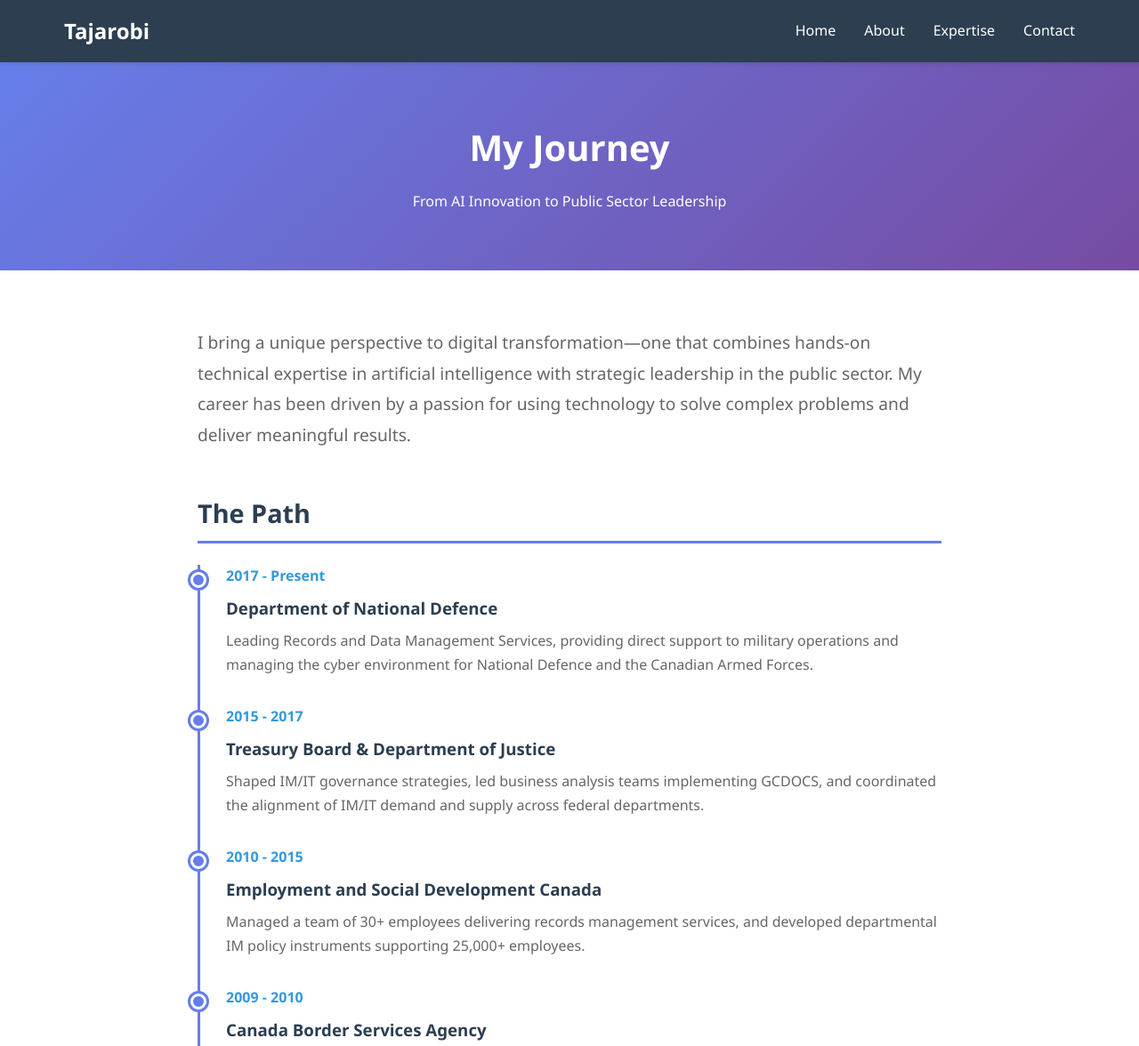
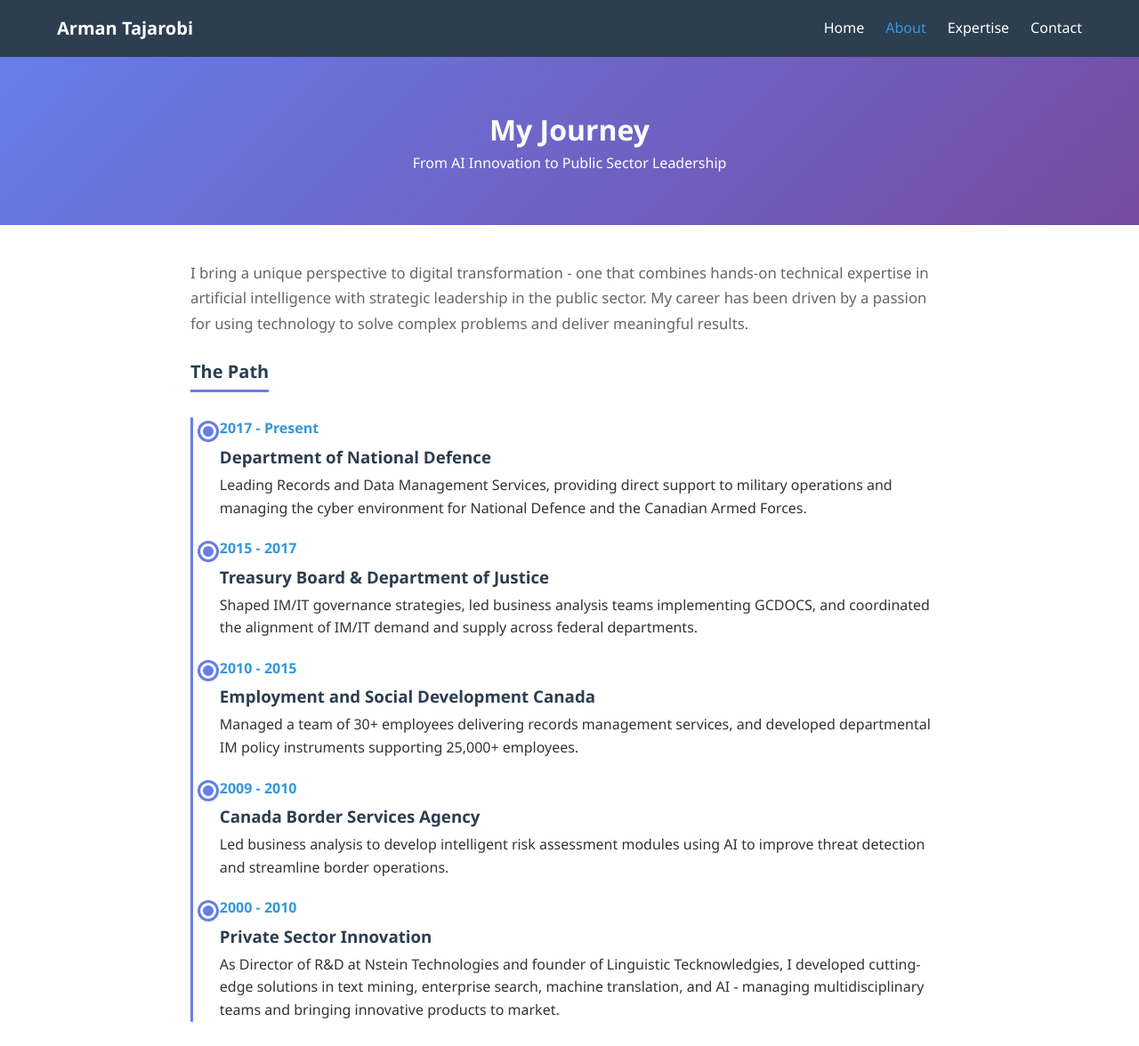
Before and after one commit to Tajarman/mywebsite, a plain HTML site: page about.html in a window 1280 px wide. Shown: the top 1176 px of the page at 89% size. Drawn offline with Linux system fonts and the light colour scheme.

Commit message:
Update about.html

```diff
--- a/about.html
+++ b/about.html
@@ -1,236 +1,126 @@
 <!DOCTYPE html>
 <html lang="en">
 <head>
-    <meta charset="UTF-8">
-    <meta name="viewport" content="width=device-width, initial-scale=1.0">
-    <title>About - Tajarobi</title>
+  <meta charset="utf-8" />
+  <meta name="viewport" content="width=device-width,initial-scale=1" />
+  <title>About - Arman Tajarobi</title>
+  <meta name="description" content="About Arman Tajarobi - career, values, and journey in AI and public sector leadership." />
   <style>
-        * {
-            margin: 0;
-            padding: 0;
-            box-sizing: border-box;
-        }
-        body {
-            font-family: 'Segoe UI', Tahoma, Geneva, Verdana, sans-serif;
-            line-height: 1.6;
-            color: #333;
-        }
-        nav {
-            background: #2c3e50;
-            padding: 1rem 0;
-            position: sticky;
-            top: 0;
-            z-index: 100;
-            box-shadow: 0 2px 5px rgba(0,0,0,0.1);
-        }
-        nav .container {
-            max-width: 1200px;
-            margin: 0 auto;
-            padding: 0 2rem;
-            display: flex;
-            justify-content: space-between;
-            align-items: center;
-        }
-        nav .logo {
-            color: white;
-            font-size: 1.5rem;
-            font-weight: bold;
-        }
-        nav ul {
-            list-style: none;
-            display: flex;
-            gap: 2rem;
-        }
-        nav a {
-            color: white;
-            text-decoration: none;
-            transition: color 0.3s;
-        }
-        nav a:hover {
-            color: #3498db;
-        }
-        .page-header {
-            background: linear-gradient(135deg, #667eea 0%, #764ba2 100%);
-            color: white;
-            padding: 4rem 2rem;
-            text-align: center;
-        }
-        .page-header h1 {
-            font-size: 2.5rem;
-            margin-bottom: 1rem;
-        }
-        .content {
-            max-width: 900px;
-            margin: 0 auto;
-            padding: 4rem 2rem;
-        }
-        .intro {
-            font-size: 1.2rem;
-            color: #666;
-            margin-bottom: 3rem;
-            line-height: 1.8;
-        }
-        .journey-section {
-            margin-bottom: 4rem;
-        }
-        .journey-section h2 {
-            color: #2c3e50;
-            font-size: 1.8rem;
-            margin-bottom: 1.5rem;
-            padding-bottom: 0.5rem;
-            border-bottom: 3px solid #667eea;
-        }
-        .timeline {
-            position: relative;
-            padding-left: 2rem;
-        }
-        .timeline::before {
-            content: '';
-            position: absolute;
-            left: 0;
-            top: 0;
-            bottom: 0;
-            width: 3px;
-            background: #667eea;
-        }
-        .timeline-item {
-            margin-bottom: 2rem;
-            position: relative;
-        }
-        .timeline-item::before {
-            content: '';
-            position: absolute;
-            left: -2.5rem;
-            top: 0.5rem;
-            width: 12px;
-            height: 12px;
-            border-radius: 50%;
-            background: #667eea;
-            border: 3px solid white;
-            box-shadow: 0 0 0 3px #667eea;
-        }
-        .timeline-item h3 {
-            color: #2c3e50;
-            margin-bottom: 0.5rem;
-        }
-        .timeline-item .period {
-            color: #3498db;
-            font-weight: bold;
-            margin-bottom: 0.5rem;
-        }
-        .timeline-item p {
-            color: #666;
-            line-height: 1.7;
-        }
-        .values-grid {
-            display: grid;
-            grid-template-columns: repeat(auto-fit, minmax(250px, 1fr));
-            gap: 2rem;
-            margin-top: 2rem;
-        }
-        .value-card {
-            background: #f8f9fa;
-            padding: 1.5rem;
-            border-radius: 8px;
-            text-align: center;
-        }
-        .value-card h3 {
-            color: #2c3e50;
-            margin-bottom: 0.5rem;
-        }
-        @media (max-width: 768px) {
-            .timeline {
-                padding-left: 1.5rem;
-            }
+    * { margin:0; padding:0; box-sizing:border-box; }
+    body { font-family:'Segoe UI', Tahoma, Geneva, Verdana, sans-serif; color:#333; line-height:1.6; }
+    nav { background:#2c3e50; padding:1rem 0; position:sticky; top:0; z-index:100; }
+    .nav-container { max-width:1200px; margin:0 auto; padding:0 1.5rem; display:flex; align-items:center; justify-content:space-between; }
+    .logo { color:#fff; font-weight:700; font-size:1.25rem; }
+    .menu-toggle { display:none; background:transparent; border:0; color:#fff; cursor:pointer; }
+    .menu-toggle .bar { width:22px; height:2px; background:#fff; display:block; margin:4px 0; border-radius:2px; }
+    nav ul { list-style:none; display:flex; gap:1.5rem; }
+    nav a { color:#fff; text-decoration:none; }
+    nav a:hover, nav a.active { color:#3498db; }
+
+    .page-header { background:linear-gradient(135deg,#667eea,#764ba2); color:#fff; padding:3.5rem 1.5rem; text-align:center; }
+    .content { max-width:900px; margin:0 auto; padding:2.5rem 1.5rem; }
+    .intro { font-size:1.05rem; color:#666; margin-bottom:1.5rem; line-height:1.7; }
+    .journey-section { margin-bottom:2rem; }
+    .journey-section h2 { color:#2c3e50; font-size:1.25rem; margin-bottom:.75rem; border-bottom:3px solid #667eea; display:inline-block; padding-bottom:.25rem; }
+    .timeline { position:relative; padding-left:1.25rem; margin-top:1rem; }
+    .timeline::before { content:''; position:absolute; left:0; top:0; bottom:0; width:3px; background:#667eea; border-radius:2px; }
+    .timeline-item { margin-bottom:1.25rem; position:relative; padding-left:.8rem; }
+    .timeline-item::before { content:''; position:absolute; left:-9px; top:.4rem; width:12px; height:12px; border-radius:50%; background:#667eea; border:3px solid #fff; box-shadow:0 0 0 3px #667eea; }
+    .timeline-item h3 { color:#2c3e50; margin-bottom:.25rem; }
+    .timeline-item .period { color:#3498db; font-weight:700; margin-bottom:.25rem; display:block; }
+    .values-grid { display:grid; grid-template-columns:repeat(auto-fit,minmax(200px,1fr)); gap:1rem; margin-top:1rem; }
+    .value-card { background:#f8f9fa; padding:1rem; border-radius:8px; text-align:center; }
+    @media (max-width:768px) {
+      .menu-toggle { display:block; }
+      nav ul { display:none; position:absolute; right:16px; top:64px; background:#2c3e50; padding:1rem; border-radius:6px; flex-direction:column; gap:.7rem; }
+      nav ul.show { display:flex; }
     }
   </style>
 </head>
 <body>
   <nav>
-        <div class="container">
-            <div class="logo">Tajarobi</div>
+    <div class="nav-container">
+      <div class="logo">Arman Tajarobi</div>
+      <button class="menu-toggle" aria-expanded="false" aria-label="Toggle menu"><span class="bar"></span><span class="bar"></span><span class="bar"></span></button>
       <ul>
         <li><a href="index.html">Home</a></li>
-                <li><a href="about.html">About</a></li>
+        <li><a href="about.html" class="active">About</a></li>
         <li><a href="expertise.html">Expertise</a></li>
         <li><a href="contact.html">Contact</a></li>
       </ul>
     </div>
   </nav>
 
-    <div class="page-header">
+  <header class="page-header">
     <h1>My Journey</h1>
     <p>From AI Innovation to Public Sector Leadership</p>
-    </div>
+  </header>
 
-    <div class="content">
-        <p class="intro">
-            I bring a unique perspective to digital transformation—one that combines hands-on technical expertise in artificial intelligence with strategic leadership in the public sector. My career has been driven by a passion for using technology to solve complex problems and deliver meaningful results.
-        </p>
+  <main class="content">
+    <p class="intro">I bring a unique perspective to digital transformation - one that combines hands-on technical expertise in artificial intelligence with strategic leadership in the public sector. My career has been driven by a passion for using technology to solve complex problems and deliver meaningful results.</p>
 
-        <div class="journey-section">
+    <section class="journey-section">
       <h2>The Path</h2>
       <div class="timeline">
         <div class="timeline-item">
-                    <div class="period">2017 - Present</div>
+          <span class="period">2017 - Present</span>
           <h3>Department of National Defence</h3>
           <p>Leading Records and Data Management Services, providing direct support to military operations and managing the cyber environment for National Defence and the Canadian Armed Forces.</p>
         </div>
 
         <div class="timeline-item">
-                    <div class="period">2015 - 2017</div>
-                    <h3>Treasury Board & Department of Justice</h3>
+          <span class="period">2015 - 2017</span>
+          <h3>Treasury Board &amp; Department of Justice</h3>
           <p>Shaped IM/IT governance strategies, led business analysis teams implementing GCDOCS, and coordinated the alignment of IM/IT demand and supply across federal departments.</p>
         </div>
 
         <div class="timeline-item">
-                    <div class="period">2010 - 2015</div>
+          <span class="period">2010 - 2015</span>
           <h3>Employment and Social Development Canada</h3>
           <p>Managed a team of 30+ employees delivering records management services, and developed departmental IM policy instruments supporting 25,000+ employees.</p>
         </div>
 
         <div class="timeline-item">
-                    <div class="period">2009 - 2010</div>
+          <span class="period">2009 - 2010</span>
           <h3>Canada Border Services Agency</h3>
           <p>Led business analysis to develop intelligent risk assessment modules using AI to improve threat detection and streamline border operations.</p>
         </div>
 
         <div class="timeline-item">
-                    <div class="period">2000 - 2010</div>
+          <span class="period">2000 - 2010</span>
           <h3>Private Sector Innovation</h3>
-                    <p>As Director of R&D at Nstein Technologies and founder of Linguistic Tecknowledgies, I developed cutting-edge solutions in text mining, enterprise search, machine translation, and AI—managing multidisciplinary teams and bringing innovative products to market.</p>
+          <p>As Director of R&amp;D at Nstein Technologies and founder of Linguistic Tecknowledgies, I developed cutting-edge solutions in text mining, enterprise search, machine translation, and AI - managing multidisciplinary teams and bringing innovative products to market.</p>
         </div>
       </div>
-        </div>
+    </section>
 
-        <div class="journey-section">
+    <section>
       <h2>What Drives Me</h2>
       <div class="values-grid">
-                <div class="value-card">
-                    <h3>Collaboration</h3>
-                    <p>Building bridges between technical teams and business stakeholders</p>
+        <div class="value-card"><h3>Collaboration</h3><p>Building bridges between technical teams and business stakeholders</p></div>
+        <div class="value-card"><h3>Innovation</h3><p>Finding creative solutions to complex challenges</p></div>
+        <div class="value-card"><h3>Integrity</h3><p>Leading with ethics and accountability</p></div>
+        <div class="value-card"><h3>Results</h3><p>Delivering outcomes that matter</p></div>
       </div>
-                <div class="value-card">
-                    <h3>Innovation</h3>
-                    <p>Finding creative solutions to complex challenges</p>
-                </div>
-                <div class="value-card">
-                    <h3>Integrity</h3>
-                    <p>Leading with ethics and accountability</p>
-                </div>
-                <div class="value-card">
-                    <h3>Results</h3>
-                    <p>Delivering outcomes that matter</p>
-                </div>
-            </div>
-        </div>
+    </section>
 
-        <div class="journey-section">
+    <section style="margin-top:1.5rem;">
       <h2>The Unique Advantage</h2>
-            <p class="intro">
-                My background in developing AI and machine learning technologies gives me a distinct perspective when leading digital transformation initiatives. I understand both the technical possibilities and the organizational realities. This allows me to translate complex technical concepts into strategic initiatives that deliver real value—whether it's improving information management practices, implementing new technologies, or reengineering business processes for the digital age.
-            </p>
-        </div>
-    </div>
+      <p class="intro">My background in developing AI and machine learning technologies gives me a distinct perspective when leading digital transformation initiatives. I understand both the technical possibilities and the organizational realities. This allows me to translate complex technical concepts into strategic initiatives that deliver real value - whether it's improving information management practices, implementing new technologies, or reengineering business processes for the digital age.</p>
+    </section>
+  </main>
+
+  <script>
+    document.addEventListener('DOMContentLoaded', function () {
+      const toggle = document.querySelector('.menu-toggle');
+      const menu = document.querySelector('nav ul');
+      if (!toggle || !menu) return;
+      toggle.addEventListener('click', function () {
+        const expanded = this.getAttribute('aria-expanded') === 'true';
+        this.setAttribute('aria-expanded', (!expanded).toString());
+        menu.classList.toggle('show');
+      });
+    });
+  </script>
 </body>
 </html>
```
Lines whose indentation alone changed are shown as unchanged.
